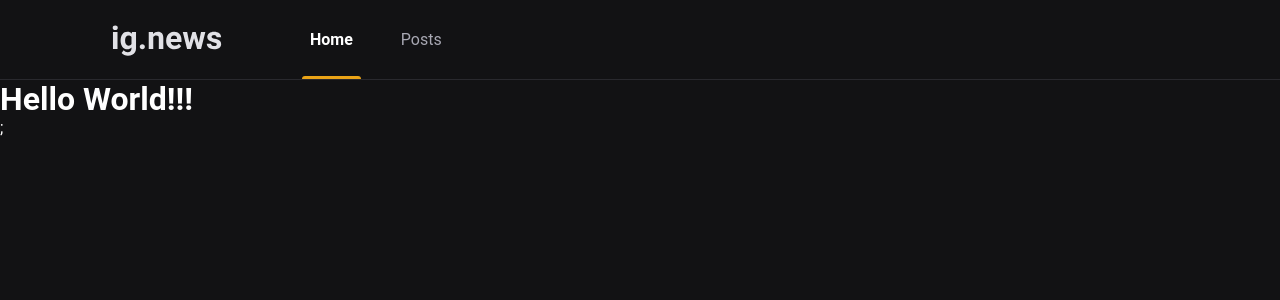
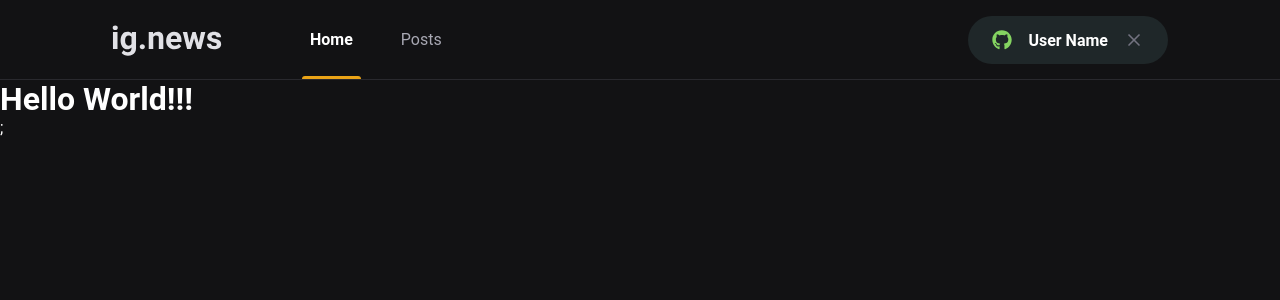
Before and after one commit to williangomesdev/Ignite-03-ignews, a Next.js app: page / in a window 1280 px wide. Shown: the top 300 px of the page. Built offline with nearby package versions, Linux system fonts and the light colour scheme.

Commit message:
sing in github button

```diff
--- a/package.json
+++ b/package.json
@@ -10,7 +10,8 @@
   "dependencies": {
     "next": "12.0.4",
     "react": "17.0.2",
-    "react-dom": "17.0.2"
+    "react-dom": "17.0.2",
+    "react-icons": "^4.3.1"
   },
   "devDependencies": {
     "@types/node": "16.11.11",
--- a/src/components/Header/index.tsx
+++ b/src/components/Header/index.tsx
@@ -1,3 +1,4 @@
+import { SinginButton } from "../SinginButton";
 import styles from "./style.module.scss";
 
 export function Header() {
@@ -7,8 +8,10 @@ export function Header() {
         <img src="/images/logo.svg" alt="Ig.news" />
         <nav>
           <a className={styles.active}>Home</a>
-          <a >Posts</a>
+          <a>Posts</a>
         </nav>
+
+        <SinginButton />
       </div>
     </header>
   );
--- a/src/components/Header/style.module.scss
+++ b/src/components/Header/style.module.scss
@@ -49,4 +49,8 @@
       }
     }
   }
+
+  > button{
+      margin-left: auto;
+  }
 }
--- /dev/null
+++ b/src/components/SinginButton/index.tsx
@@ -0,0 +1,18 @@
+import styles from "./style.module.scss";
+import { FaGithub } from "react-icons/fa";
+import { FiX } from "react-icons/fi";
+export function SinginButton() {
+  const isUserLoggedIn = true;
+  return isUserLoggedIn ? (
+    <button type="button" className={styles.singInButton}>
+      <FaGithub color="#84d361" />
+      User Name
+      <FiX color="#737380" className={styles.closeIcon} />
+    </button>
+  ) : (
+    <button type="button" className={styles.singInButton}>
+      <FaGithub color="#EBA417" />
+      Sing in with Github
+    </button>
+  );
+}
--- /dev/null
+++ b/src/components/SinginButton/style.module.scss
@@ -0,0 +1,30 @@
+.singInButton {
+  height: 3rem;
+  border-radius: 3rem;
+  background: var(--gray-850);
+  border: 0;
+  padding: 0 1.5rem;
+  display: flex;
+  align-items: center;
+  justify-content: center;
+  color: var(--white);
+  font-weight: bold;
+  transition: filter 0.2s;
+
+  svg {
+    width: 1.25rem;
+    height: 1.25rem;
+  }
+
+  svg.closeIcon {
+    margin-left: 1rem;
+  }
+
+  svg:first-child {
+    margin-right: 1rem;
+  }
+
+  &:hover {
+    filter: brightness(0.8);
+  }
+}
--- a/src/styles/global.scss
+++ b/src/styles/global.scss
@@ -9,6 +9,7 @@
   --gray-100: #e1e1e6;
   --gray-300: #a8a8b3;
   --gray-800:#29292e;
+  --gray-850: #1f2729;
   --gray-900: #121214;
   --cyan-500: #61dafb;
   --yellow-500: #eba417;
```
Also changed, not shown: 1 other file (tests, documents, lock files or other folders).
